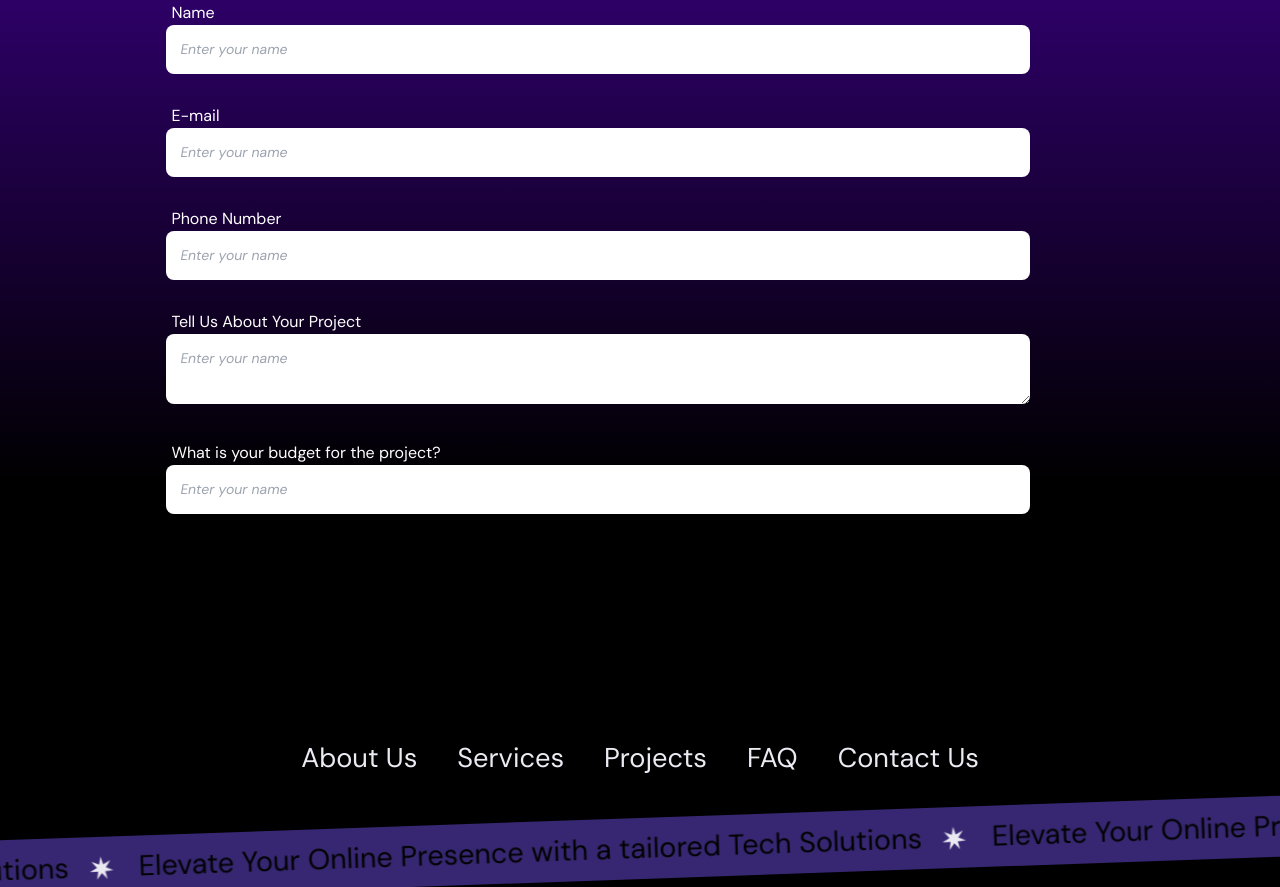
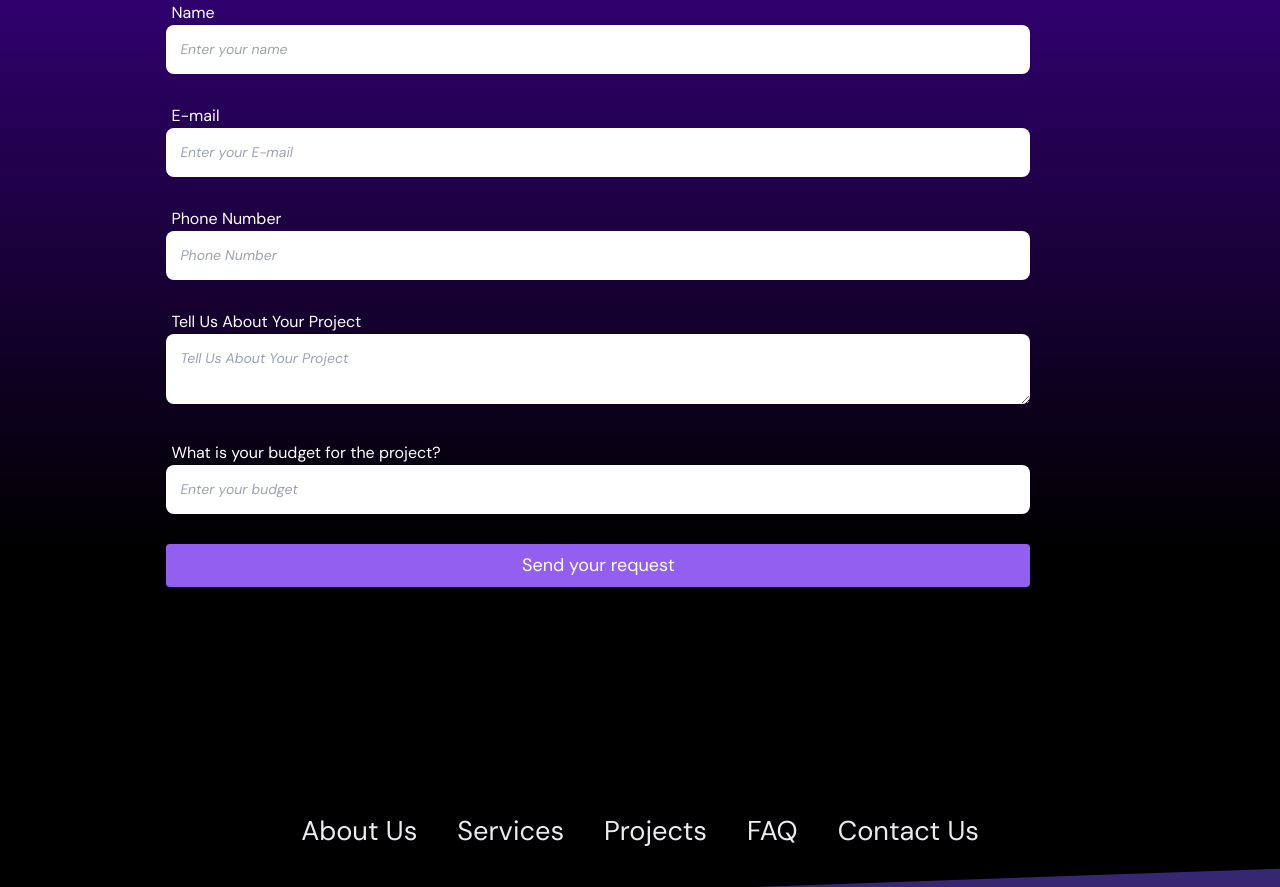
Before and after one commit to ovara1mark/upsel-2.0, a React (Vite) app: page / in a window 1280 px wide. Shown: the part 8440-9327 px from the top of the page. Built offline with nearby package versions, Linux system fonts and the light colour scheme.

Commit message:
Email configured

```diff
--- a/package.json
+++ b/package.json
@@ -10,6 +10,7 @@
     "preview": "vite preview"
   },
   "dependencies": {
+    "@emailjs/browser": "^3.11.0",
     "@tailwindcss/aspect-ratio": "^0.4.2",
     "react": "^18.2.0",
     "react-dom": "^18.2.0",
--- a/src/component/molecule/ContactForm/index.jsx
+++ b/src/component/molecule/ContactForm/index.jsx
@@ -1,9 +1,35 @@
-import React from "react";
+import React, { useRef, useState } from "react";
+import emailjs from "@emailjs/browser";
+import { Thankyou } from "../Thankyou";
 
 export const ContactForm = () => {
+  const [submit, setSubmit] = useState(false);
+  const form = useRef();
+
+  const sendEmail = async (e) => {
+    e.preventDefault();
+
+    try {
+      const result = await emailjs.sendForm(
+        "service_bs7fyya",
+        "template_uch72uw",
+        form.current,
+        "Z4CcpWNaUXbI0z-vQ"
+      );
+      console.log(result);
+      e.target.reset();
+      setSubmit(true);
+    } catch (error) {
+      // console.log(error);
+    }
+  };
+  const closeThankyou = () => {
+    setSubmit(false);
+  };
   return (
+    <>
       <div className="w-full px-[1.4rem] mt-[37px] lg:w-4/5">
-      <form>
+        <form ref={form} onSubmit={sendEmail}>
           <div className="flex flex-wrap gap-x-[7px] gap-y-[30px] whitespace-nowrap w-full md:gap-x-[10px] gap-y-[35px]">
             <div className="">
               <input
@@ -11,6 +37,7 @@ export const ContactForm = () => {
                 type="checkbox"
                 name="checkboxes"
                 id="web-design"
+                value="Web design"
               />
               <label
                 htmlFor="web-design"
@@ -25,6 +52,7 @@ export const ContactForm = () => {
                 type="checkbox"
                 name="checkboxes"
                 id="web-development"
+                value="Web development"
               />
               <label
                 htmlFor="web-development"
@@ -39,6 +67,7 @@ export const ContactForm = () => {
                 type="checkbox"
                 name="checkboxes"
                 id="branding"
+                value="Branding"
               />
               <label
                 htmlFor="branding"
@@ -53,6 +82,7 @@ export const ContactForm = () => {
                 type="checkbox"
                 name="checkboxes"
                 id="marketing"
+                value="Marketing"
               />
               <label
                 htmlFor="marketing"
@@ -67,6 +97,7 @@ export const ContactForm = () => {
                 type="checkbox"
                 name="checkboxes"
                 id="others"
+                value="Others"
               />
               <label
                 htmlFor="others"
@@ -86,8 +117,6 @@ export const ContactForm = () => {
                 type="text"
                 placeholder="Enter your name"
                 name="name"
-              //   value={fullName}
-              //   onChange={(e) => setFullName(e.target.value)}
                 required
               />
             </div>
@@ -98,10 +127,8 @@ export const ContactForm = () => {
               <input
                 className="w-full outline-upsel-purple text-[14px] p-[14px] rounded-lg placeholder:italic "
                 type="text"
-              placeholder="Enter your name"
-              name="name"
-              //   value={fullName}
-              //   onChange={(e) => setFullName(e.target.value)}
+                placeholder="Enter your E-mail"
+                name="email"
                 required
               />
             </div>
@@ -112,10 +139,8 @@ export const ContactForm = () => {
               <input
                 className="w-full outline-upsel-purple text-[14px] p-[14px] rounded-lg placeholder:italic "
                 type="text"
-              placeholder="Enter your name"
-              name="name"
-              //   value={fullName}
-              //   onChange={(e) => setFullName(e.target.value)}
+                placeholder="Phone Number"
+                name="tel_number"
                 required
               />
             </div>
@@ -126,10 +151,9 @@ export const ContactForm = () => {
               <textarea
                 className="w-full outline-upsel-purple text-[14px] p-[14px] rounded-lg placeholder:italic "
                 type="text"
-              placeholder="Enter your name"
-              name="name"
-              //   value={fullName}
-              //   onChange={(e) => setFullName(e.target.value)}
+                placeholder="Tell Us About Your Project"
+                name="message"
+                autoComplete="off"
                 required
               />
             </div>
@@ -140,15 +164,32 @@ export const ContactForm = () => {
               <input
                 className="w-full outline-upsel-purple text-[14px] p-[14px] rounded-lg placeholder:italic "
                 type="text"
-              placeholder="Enter your name"
-              name="name"
-              //   value={fullName}
-              //   onChange={(e) => setFullName(e.target.value)}
+                placeholder="Enter your budget"
+                name="budget"
+                autoComplete="off"
                 required
+              />
+            </div>
+            <div className="text-upsel-white text-[16px] mt-[10px] bg-upsel-light-purple cursor-pointer rounded-[4px] text-center mb-[10px] md:mb-[30px] lg:text-[18px] hover:bg-upsel-purple">
+              <input
+                className="py-[8px] px-[16px]  cursor-pointer w-full"
+                type="submit"
+                value="Send your request"
               />
             </div>
           </div>
         </form>
       </div>
+      {submit ? (
+        <section
+          onClick={closeThankyou}
+          className="flex flex-col justify-center items-center bg-upsel-transparent-purple z-[1000] w-[100vw] h-[100vh] fixed top-0 right-0"
+        >
+          <Thankyou />
+        </section>
+      ) : (
+        ""
+      )}
+    </>
   );
 };
--- a/src/component/molecule/Thankyou/index.jsx
+++ b/src/component/molecule/Thankyou/index.jsx
@@ -3,8 +3,8 @@ import checked from "../../../assets/Check.svg";
 
 export const Thankyou = () => {
   return (
-    <section className="hidden flex flex-col justify-center items-center bg-upsel-purple z-[1000] w-[100vw] h-[100vh] fixed top-0">
-      <div className="flex flex-col justify-center items-center rounded-[28px] py-[16px] px-[34px] bg-upsel-white w-[86vw] md:w-[55vw] lg:w-[45vw] ">
+    <>
+      <div className="flex flex-col justify-center items-center rounded-[28px] py-[16px] px-[54px] bg-upsel-white w-[86vw] md:w-[55vw] lg:w-[45vw] ">
         <div>
           <img src={checked} alt="" />
         </div>
@@ -25,6 +25,6 @@ export const Thankyou = () => {
           </p>
         </div>
       </div>
-    </section>
+    </>
   );
 };
--- a/src/component/organism/ContactUs/index.jsx
+++ b/src/component/organism/ContactUs/index.jsx
@@ -18,7 +18,7 @@ export const ContactUs = () => {
         </div>
         <ContactForm />
       </section>
-      <Thankyou />
+      {/* <Thankyou /> */}
     </>
   );
 };
--- a/tailwind.config.js
+++ b/tailwind.config.js
@@ -14,6 +14,7 @@ export default {
         "upsel-light-grey": "#D9D9D9",
         "upsel-grey": "#E6E6E6",
         "upsel-footer-grey": "#EBE9F1",
+        "upsel-transparent-purple": "#372772f5",
       },
       animation: {
         marquee: "marquee 15s linear infinite",
```
Also changed, not shown: 1 other file (tests, documents, lock files or other folders). Lines whose indentation alone changed are shown as unchanged.
